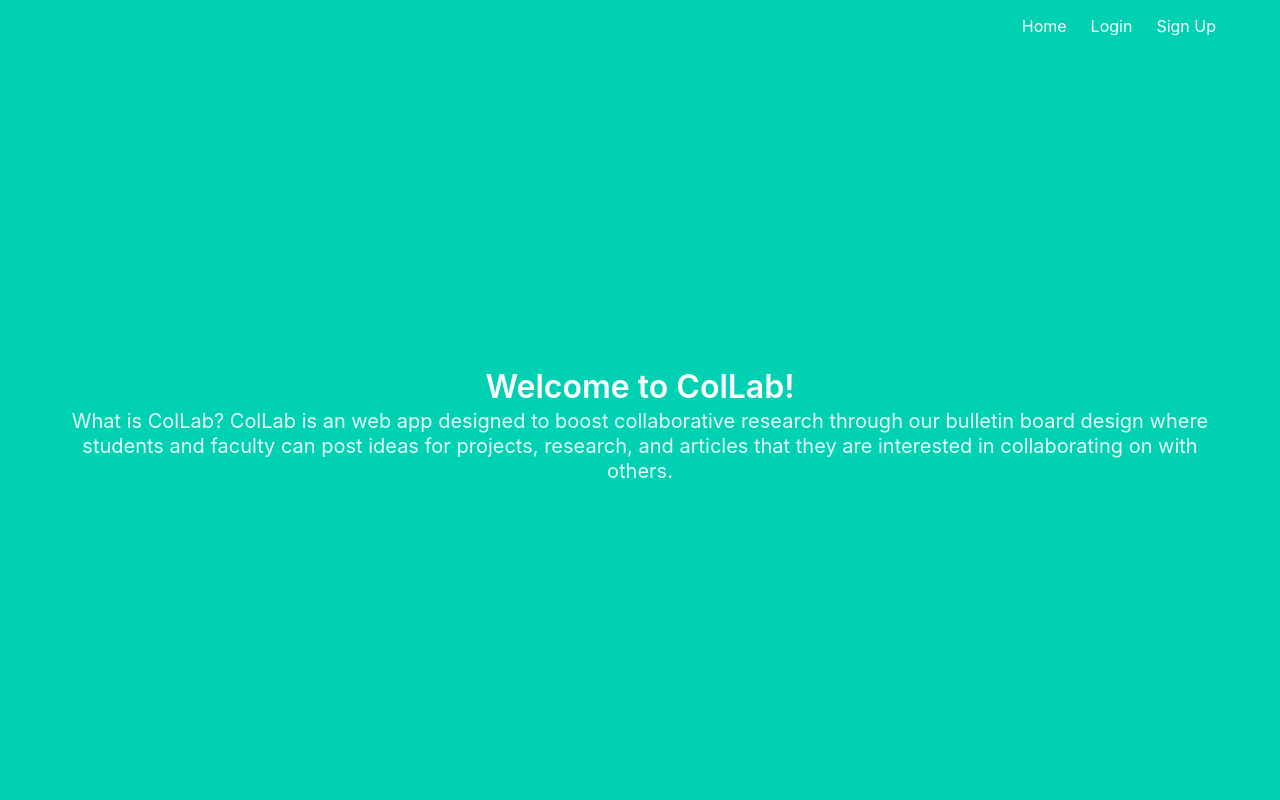
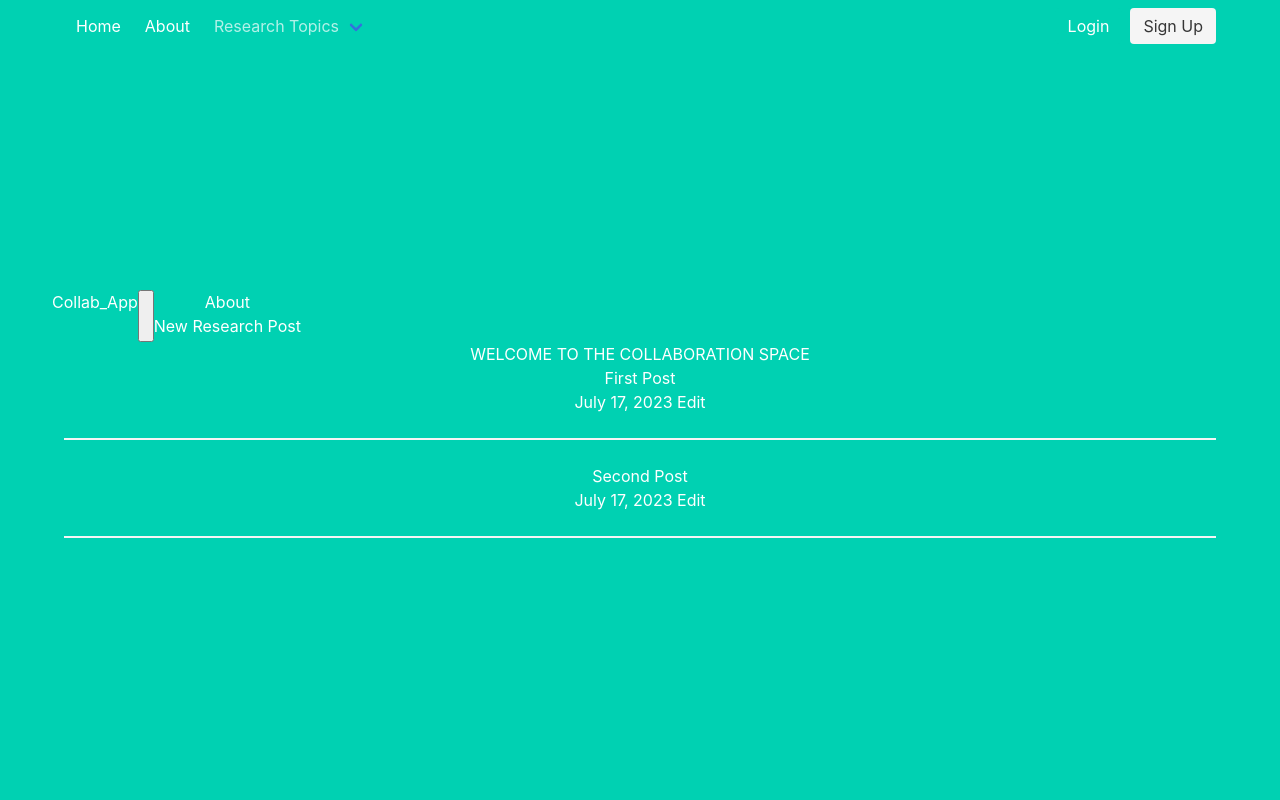
Before and after one commit to Chasen-Jeffries/ColLab_App, a Flask app: page / in a window 1280 px wide. Run offline with Flask 3, Linux system fonts and the light colour scheme; data comes from the database, SQL or seed files in the repository; both versions use the stored data as it was after the commit.

Commit message:
Added ability to post research topics
Updated with posting ability. Includes the original abilities in the main branch but the index pages have been updated. The presentation should be based upon these files. Can be accessed with similar instructions as what was included in the main branch read.me document.

```diff
--- a/App_Code/__init__.py
+++ b/App_Code/__init__.py
@@ -2,6 +2,8 @@ from flask import Flask
 from flask_sqlalchemy import SQLAlchemy
 from flask_login import LoginManager
 from flask_mail import Mail
+from .main import main as main_blueprint
+from .main import research as research_blueprint
 
 # init SQLAlchemy so we can use it later in our models
 db = SQLAlchemy()
@@ -14,7 +16,7 @@ def create_app():
     app.config['SECRET_KEY'] = 'secret-key-goes-here'
     app.config['SQLALCHEMY_DATABASE_URI'] = 'sqlite:///db.sqlite'
 
-# Flask-Mail configuration
+    # Flask-Mail configuration
     app.config['MAIL_SERVER'] = 'smtp.gmail.com'
     app.config['MAIL_PORT'] = 587
     app.config['MAIL_USE_TLS'] = True
@@ -46,7 +48,7 @@ def create_app():
     app.register_blueprint(auth_blueprint)
 
     # blueprint for non-auth parts of app
-    from .main import main as main_blueprint
     app.register_blueprint(main_blueprint)
+    app.register_blueprint(research_blueprint)
 
     return app
--- a/App_Code/main.py
+++ b/App_Code/main.py
@@ -1,16 +1,128 @@
-from flask import Blueprint, render_template
+from flask import Blueprint, render_template, abort, request, flash, redirect, url_for
 from flask_login import login_required, current_user
-from . import db
-from flask_mail import Mail
-
+import sqlite3
+from datetime import datetime
 
 main = Blueprint('main', __name__)
 
 @main.route('/')
 def index():
-    return render_template('index.html')
+    conn = get_db_connection()
+    posts = conn.execute('SELECT * FROM posts').fetchall()
+    conn.close()
+
+    formatted_posts = []
+    for post in posts:
+        created = datetime.strptime(post['created'], '%Y-%m-%d %H:%M:%S')
+        formatted_post = {
+            'id': post['id'],
+            'title': post['title'],
+            'content': post['content'],
+            'created': created.strftime('%B %d, %Y')
+        }
+        formatted_posts.append(formatted_post)
+
+    return render_template('index.html', posts=formatted_posts)
 
 @main.route('/profile')
 @login_required
 def profile():
     return render_template('profile.html', name=current_user.name)
+
+def get_db_connection():
+    conn = sqlite3.connect('database.db')
+    conn.row_factory = sqlite3.Row
+    return conn
+
+def get_post(post_id):
+    conn = get_db_connection()
+    post = conn.execute('SELECT * FROM posts WHERE id = ?',
+                        (post_id,)).fetchone()
+    conn.close()
+    if post is None:
+        abort(404)
+    return post
+
+@main.route('/<int:post_id>')
+def post(post_id):
+    post = get_post(post_id)
+    return render_template('post.html', post=post)
+
+@main.route('/create', methods=['GET', 'POST'])
+@login_required
+def create():
+    if request.method == 'POST':
+        title = request.form['title']
+        content = request.form['content']
+
+        if not title:
+            flash('Title is required!', 'error')
+        else:
+            conn = get_db_connection()
+            conn.execute('INSERT INTO posts (title, content) VALUES (?, ?)',
+                         (title, content))
+            conn.commit()
+            conn.close()
+            flash('Post created successfully!', 'success')
+            return redirect(url_for('main.index'))
+
+    return render_template('create.html')
+
+@main.route('/<int:id>/edit', methods=['GET', 'POST'])
+@login_required
+def edit(id):
+    post = get_post(id)
+
+    if request.method == 'POST':
+        title = request.form['title']
+        content = request.form['content']
+
+        if not title:
+            flash('Title is required!', 'error')
+        else:
+            conn = get_db_connection()
+            conn.execute('UPDATE posts SET title = ?, content = ?'
+                         ' WHERE id = ?',
+                         (title, content, id))
+            conn.commit()
+            conn.close()
+            flash('Post updated successfully!', 'success')
+            return redirect(url_for('main.index'))
+
+    return render_template('edit.html', post=post)
+
+@main.route('/<int:id>/delete', methods=['POST'])
+@login_required
+def delete(id):
+    post = get_post(id)
+    conn = get_db_connection()
+    conn.execute('DELETE FROM posts WHERE id = ?', (id,))
+    conn.commit()
+    conn.close()
+    flash('Post deleted successfully!', 'success')
+    return redirect(url_for('main.index'))
+
+@main.route('/about')
+def about():
+    return render_template('about.html')
+
+@main.route('/research')
+def research():
+    conn = get_db_connection()
+    posts = conn.execute('SELECT * FROM posts').fetchall()
+    conn.close()
+    return render_template('research.html', posts=posts)
+
+research = Blueprint('research', __name__)
+
+@research.route('/research-postings')
+def research_postings():
+    posts = get_all_posts()  # Replace this with your logic to fetch all research postings
+    return render_template('research_postings.html', posts=posts)
+
+def get_all_posts():
+    # Replace this with your logic to fetch all research postings from the database
+    conn = get_db_connection()
+    posts = conn.execute('SELECT * FROM posts').fetchall()
+    conn.close()
+    return posts
--- /dev/null
+++ b/App_Code/static/css/style.css
@@ -0,0 +1,6 @@
+h1 {
+    border: 2px #eee solid;
+    color: brown;
+    text-align: center;
+    padding: 10px;
+}
--- /dev/null
+++ b/App_Code/static/js/main.js
@@ -0,0 +1,20 @@
+document.addEventListener('DOMContentLoaded', () => {
+  // Get all "navbar-burger" elements
+  const navbarBurgers = Array.prototype.slice.call(document.querySelectorAll('.navbar-burger'), 0);
+
+  // Check if there are any navbar burgers
+  if (navbarBurgers.length > 0) {
+    // Add a click event listener to each burger
+    navbarBurgers.forEach((navbarBurger) => {
+      navbarBurger.addEventListener('click', () => {
+        // Get the target from the "data-target" attribute
+        const target = navbarBurger.dataset.target;
+        const menu = document.getElementById(target);
+
+        // Toggle the "is-active" class on both the burger and the menu
+        navbarBurger.classList.toggle('is-active');
+        menu.classList.toggle('is-active');
+      });
+    });
+  }
+});
--- a/App_Code/templates/base.html
+++ b/App_Code/templates/base.html
@@ -1,51 +1,106 @@
 <!DOCTYPE html>
 <html>
-
 <head>
     <meta charset="utf-8">
     <meta http-equiv="X-UA-Compatible" content="IE=edge">
     <meta name="viewport" content="width=device-width, initial-scale=1">
-    <meta name="description" content="This is the ColLab (Collaborative Labratory) website">
-    <meta name="ColLab" content="ColLab is an web app designed to boost collaborative research through our bulletin board design where students and faculty can post ideas for projects, research, and articles that they are interested in collaborating on with others.">
-    <title>ColLab - Collaborative Labratory!</title>
+    <meta name="description" content="This is the ColLab (Collaborative Laboratory) website">
+    <meta name="ColLab" content="ColLab is a web based application designed to boost collaborative research through a bulletin board design where students and faculty can post ideas for projects, research, and articles that they are interested in collaborating with others.">
+    <title>ColLab - Collaborative Laboratory!</title>
     <link rel="stylesheet" href="https://cdnjs.cloudflare.com/ajax/libs/bulma/0.7.2/css/bulma.min.css" />
+    <style>
+        .navbar-item.is-active .navbar-link,
+        .navbar-item.is-active .dropdown-item {
+            background-color: #3273dc;
+            color: #fff;
+        }
+
+        .navbar-item.has-dropdown:hover .navbar-link,
+        .navbar-item.has-dropdown:focus .navbar-link {
+            background-color: #f5f5f5;
+            color: #000;
+        }
+
+        .navbar-item.has-dropdown:hover .navbar-dropdown,
+        .navbar-item.has-dropdown:focus .navbar-dropdown {
+            background-color: #f5f5f5;
+            color: #000;
+        }
+
+        .navbar-item.has-dropdown .navbar-dropdown {
+            background-color: #fff;
+            color: #000;
+        }
+
+        .navbar-item.has-dropdown .dropdown-item {
+            color: #000;
+        }
+    </style>
 </head>
-
 <body>
     <section class="hero is-primary is-fullheight">
-
         <div class="hero-head">
             <nav class="navbar">
                 <div class="container">
                     <div id="navbarMenuHeroA" class="navbar-menu">
-                        <div class="navbar-end">
+                        <div class="navbar-start">
                             <a href="{{ url_for('main.index') }}" class="navbar-item">
                                 Home
                             </a>
+                            <a href="{{ url_for('main.about') }}" class="navbar-item">
+                                About
+                            </a>
+                            <div class="navbar-item has-dropdown is-hoverable">
+                                <a class="navbar-link">
+                                    Research Topics
+                                </a>
+                                <div class="navbar-dropdown">
+                                    <a href="{{ url_for('research.research_postings') }}" class="navbar-item dropdown-item">
+                                        TOPIC DROPDOWN MENU
+                                    </a>
+                                    <!-- Add more dropdown items as needed -->
+                                </div>
+                            </div>
+                        </div>
+                        <div class="navbar-end">
                             {% if current_user.is_authenticated %}
-                            <a href="{{ url_for('main.profile') }}" class="navbar-item">
+                                <div class="navbar-item has-dropdown is-hoverable">
+                                    <a class="navbar-link">
+                                        Account
+                                    </a>
+                                    <div class="navbar-dropdown">
+                                        <a href="{{ url_for('main.profile') }}" class="navbar-item dropdown-item">
                                             Profile
                                         </a>
-                            {% endif %}
-                            {% if not current_user.is_authenticated %}
-                            <a href="{{ url_for('auth.login') }}" class="navbar-item">
+                                        <a href="{{ url_for('main.create') }}" class="navbar-item dropdown-item">
+                                            New Research Post
+                                        </a>
+                                        <a href="{{ url_for('research.research_postings') }}" class="navbar-item dropdown-item">
+                                            All Research Postings
+                                        </a>
+                                        <hr class="navbar-divider">
+                                        <a href="{{ url_for('auth.logout') }}" class="navbar-item dropdown-item">
+                                            Logout
+                                        </a>
+                                    </div>
+                                </div>
+                            {% else %}
+                                <div class="navbar-item">
+                                    <div class="buttons">
+                                        <a href="{{ url_for('auth.login') }}" class="button is-primary">
                                             Login
                                         </a>
-                            <a href="{{ url_for('auth.signup') }}" class="navbar-item">
+                                        <a href="{{ url_for('auth.signup') }}" class="button is-light">
                                             Sign Up
                                         </a>
-                            {% endif %}
-                            {% if current_user.is_authenticated %}
-                            <a href="{{ url_for('auth.logout') }}" class="navbar-item">
-                                Logout
-                            </a>
+                                    </div>
+                                </div>
                             {% endif %}
                         </div>
                     </div>
                 </div>
             </nav>
         </div>
-
         <div class="hero-body">
             <div class="container has-text-centered">
                 {% block content %}
@@ -53,6 +108,6 @@
             </div>
         </div>
     </section>
+    <script src="{{ url_for('static', filename='js/main.js') }}"></script>
 </body>
-
 </html>
--- a/App_Code/templates/index.html
+++ b/App_Code/templates/index.html
@@ -1,12 +1,33 @@
-{% extends "base.html" %}
+{% extends 'base.html' %}
 
 {% block content %}
-<h1 class="title">
-  Welcome to ColLab!
-</h1>
-<h2 class="subtitle">
-  What is ColLab? ColLab is an web app designed to boost collaborative research through our
-  bulletin board design where students and faculty can post ideas for
-  projects, research, and articles that they are interested in collaborating on with others.
-</h2>
+    <nav class="navbar navbar-expand-md navbar-light bg-light">
+        <a class="navbar-brand" href="{{ url_for('main.index') }}">Collab_App</a>
+        <button class="navbar-toggler" type="button" data-toggle="collapse" data-target="#navbarNav" aria-controls="navbarNav" aria-expanded="false"
+        aria-label="Toggle navigation">
+            <span class="navbar-toggler-icon"></span>
+        </button>
+        <div class="collapse navbar-collapse" id="navbarNav">
+            <ul class="navbar-nav">
+                <li class="nav-item">
+                    <a class="nav-link" href="{{ url_for('main.about') }}">About</a>
+                </li>
+                <li class="nav-item">
+                    <a class="nav-link" href="{{ url_for('main.create') }}">New Research Post</a>
+                </li>
+            </ul>
+        </div>
+    </nav>
+
+    <h1>WELCOME TO THE COLLABORATION SPACE</h1>
+    {% for post in posts %}
+        <a href="{{ url_for('main.post', post_id=post['id']) }}">
+            <h2>{{ post['title'] }}</h2>
+        </a>
+        <span class="badge badge-primary">{{ post['created'] }}</span>
+        <a href="{{ url_for('main.edit', id=post['id']) }}">
+            <span class="badge badge-warning">Edit</span>
+        </a>
+        <hr>
+    {% endfor %}
 {% endblock %}
```
Also changed, not shown: App_Code/init_db.py (added, +20 -0 lines), App_Code/schema.sql (added, +8 -0 lines), App_Code/templates/about.html (added, +7 -0 lines), App_Code/templates/create.html (added, +38 -0 lines), App_Code/templates/edit.html (added, +32 -0 lines), App_Code/templates/post.html (added, +7 -0 lines), App_Code/templates/research.html (added, +12 -0 lines), App_Code/templates/research_postings.html (added, +12 -0 lines), App_Code/database.db (added). Lines whose indentation alone changed are shown as unchanged.
